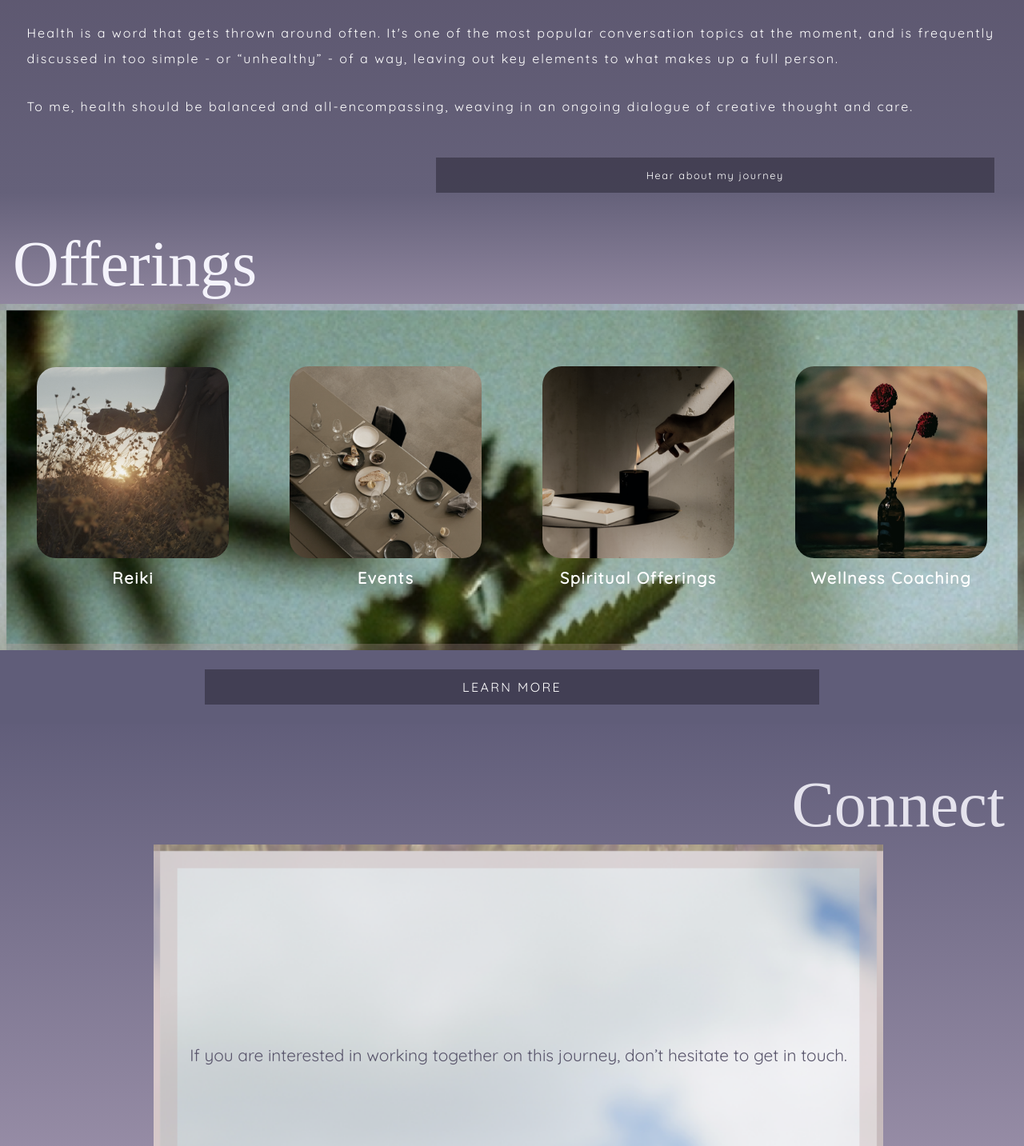
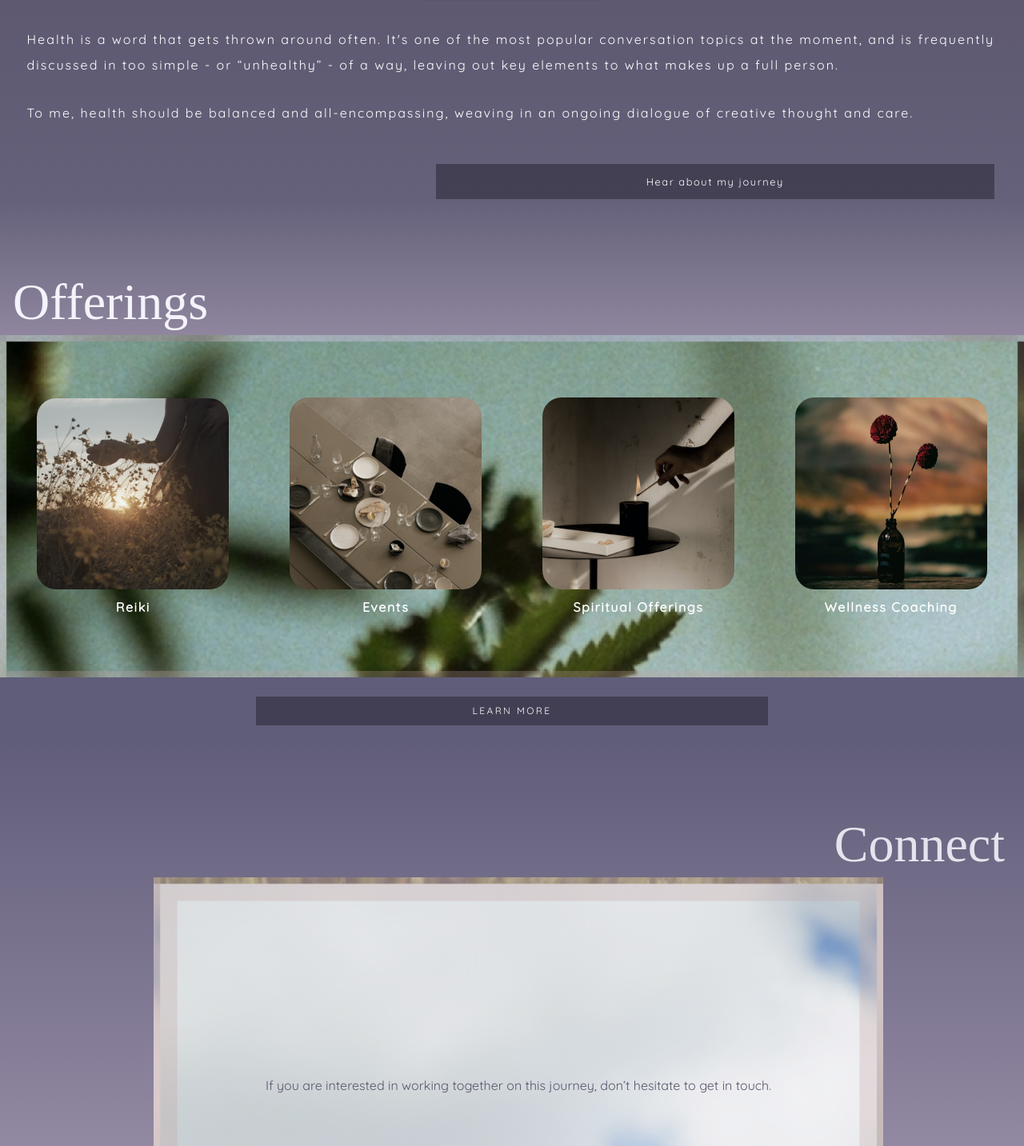
Before and after one commit to cgoing2215/laurel-apothecary, a React (Create React App) app: page / in a window 1280 px wide. Shown: the part 1364-2797 px from the top of the page at 80% size. Built offline with nearby package versions, Linux system fonts and the light colour scheme; a web font is replaced by a local one.

Commit message:
Updated font size and spacing between homepage sections to optimize cleaner view

```diff
--- a/src/pages/home/Homepage.css
+++ b/src/pages/home/Homepage.css
@@ -4,15 +4,6 @@
     from { opacity: 0; clip-path: inset(0% 60% 0% 50%); }
     to { opacity: 1; clip-path: inset(0% 0% 0% 0%); }
   }
-
-.revealing-image {
-    view-timeline-name: --revealing-image;
-    view-timeline-axis: block;
-
-    animation: auto linear reveal both;
-    animation-timeline: --revealing-image;
-    animation-range: entry 25% cover 50%;
-}
 
 /*-- HEADER / HERO --*/
 
@@ -50,7 +41,7 @@
 /*-- ABOUT SECTION --*/
 
 .homepage-about-container {
-    padding: 4rem .35rem 0 .35rem;
+    padding: 4.5rem .35rem 0 .35rem;
     background: linear-gradient(rgba(58, 45, 67, 0.591), rgb(101, 97, 122));
 }
 
@@ -115,11 +106,11 @@
     background: linear-gradient(rgb(101, 97, 122), rgba(174, 161, 185, 0.573));
     color: rgb(244, 243, 251);
     font-family: Abhaya Libre;
-    font-size: 5rem;
+    font-size: 4rem;
     font-weight: 400;
     text-align: left;
     margin: 0;
-    padding: 2.75rem 1rem .25rem 1rem;
+    padding: 5.75rem 1rem .25rem 1rem;
 }
 
 .homepage-offerings-gallery {
@@ -136,7 +127,7 @@
 
 .homepage-offerings-gallery h5 {
     font-family: Quicksand;
-    font-size: 1.25rem;
+    font-size: 1rem;
     font-weight: 600;
     margin-top: .5rem;
     margin-bottom: 0;
@@ -163,13 +154,13 @@
 .homepage-offerings-button-container button {
     border: 2px solid rgba(102, 94, 147, 0.00);
     background: rgba(46, 44, 59, 0.587);
-    width: 60%;
-    height: 2.75rem;
+    width: 50%;
+    height: 2.25rem;
     margin: 1.5rem 1rem;
     color: #FFF;
     text-align: center;
     font-family: Quicksand;
-    font-size: 1rem;
+    font-size: .75rem;
     line-height: 105.8%;
     letter-spacing: 0.15rem;
 }
@@ -189,11 +180,11 @@
 .homepage-connect-headline  {
     color: rgba(244, 243, 251, 0.889);
     font-family: Abhaya Libre;
-    font-size: 5rem;
+    font-size: 4rem;
     font-weight: 400;
     text-align: right;
     margin: 0;
-    padding: 3.5rem 1.5rem .25rem 1rem;
+    padding: 5.5rem 1.5rem .25rem 1rem;
 }
 
 .homepage-connect-image-container {
@@ -211,7 +202,7 @@
 
 .homepage-connect-image-container h3 {
     color: rgb(89, 85, 107);
-    font-size: 1.3rem;
+    font-size: 1rem;
     font-style: normal;
     font-weight: 400;
     margin: 27% 3%;
@@ -220,7 +211,7 @@
 
 .homepage-connect-image-container button {
     font-family: Quicksand;
-    font-size: 1.15rem;
+    font-size: 1rem;
     font-weight: lighter;
     line-height: 105.8%;
     text-align: center;
```
